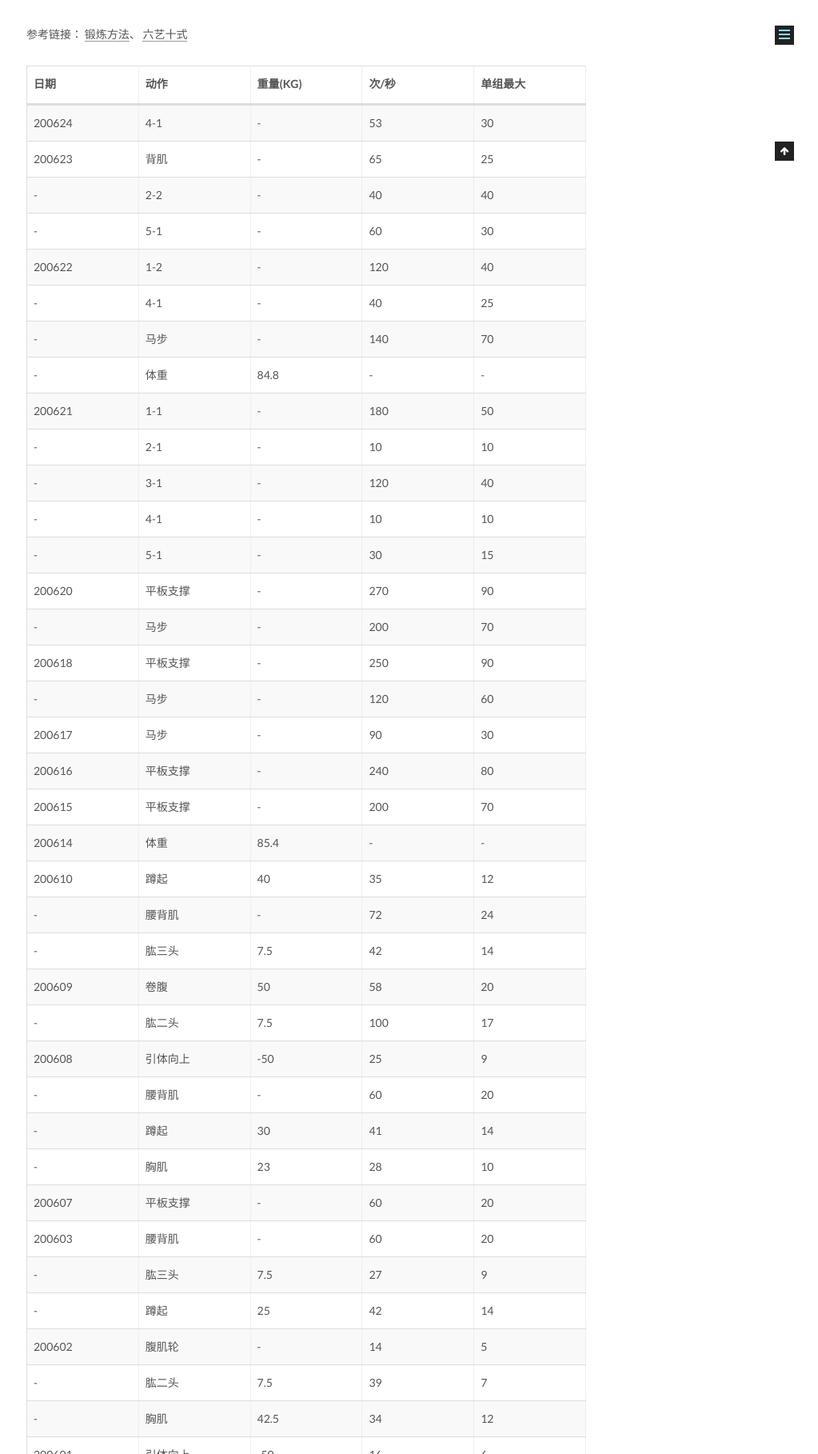
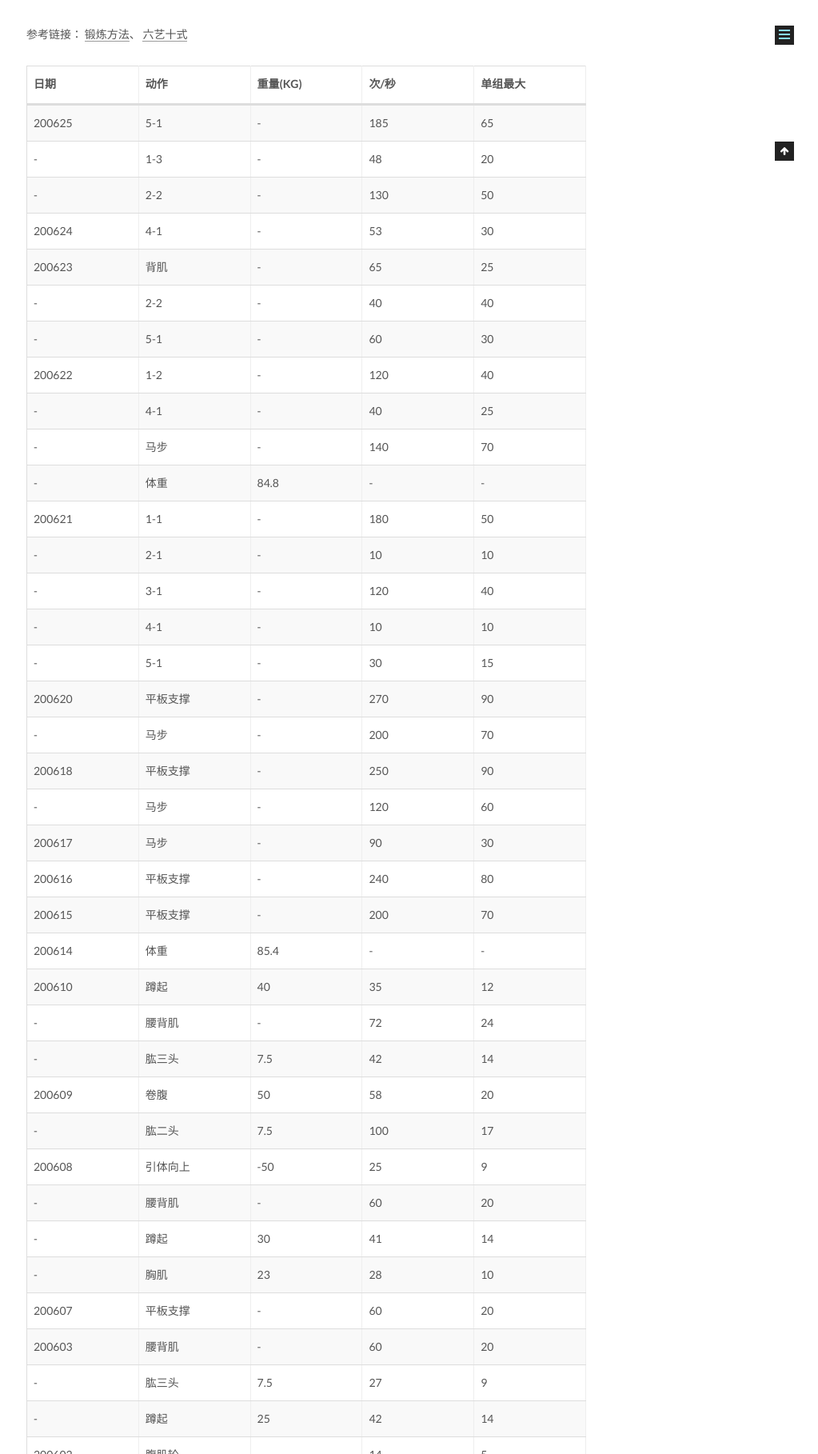
Before and after one commit to CodeHunter2006/CodeHunter2006.github.io, a Jekyll site: the page built from _posts/2020-06-01-Fitness_Record.md, in a window 1280 px wide, cut to the strip 799-2617 px from the top of the page. Shown: the whole strip at 80% size, without its empty margins (257-1280 px from the left). Built offline with Jekyll 4.4.1, drawn with Linux system fonts in a browser that asks for light colours.

Commit message:
[doc]: add contents.

```diff
--- a/_posts/2020-06-01-Fitness_Record.md
+++ b/_posts/2020-06-01-Fitness_Record.md
@@ -14,6 +14,9 @@ tags: Healthy
 
 | 日期   | 动作     | 重量(KG) | 次/秒 | 单组最大 |
 | ------ | -------- | -------- | ----- | -------- |
+| 200625 | 5-1      | -        | 185   | 65       |
+| -      | 1-3      | -        | 48    | 20       |
+| -      | 2-2      | -        | 130   | 50       |
 | 200624 | 4-1      | -        | 53    | 30       |
 | 200623 | 背肌     | -        | 65    | 25       |
 | -      | 2-2      | -        | 40    | 40       |
```
